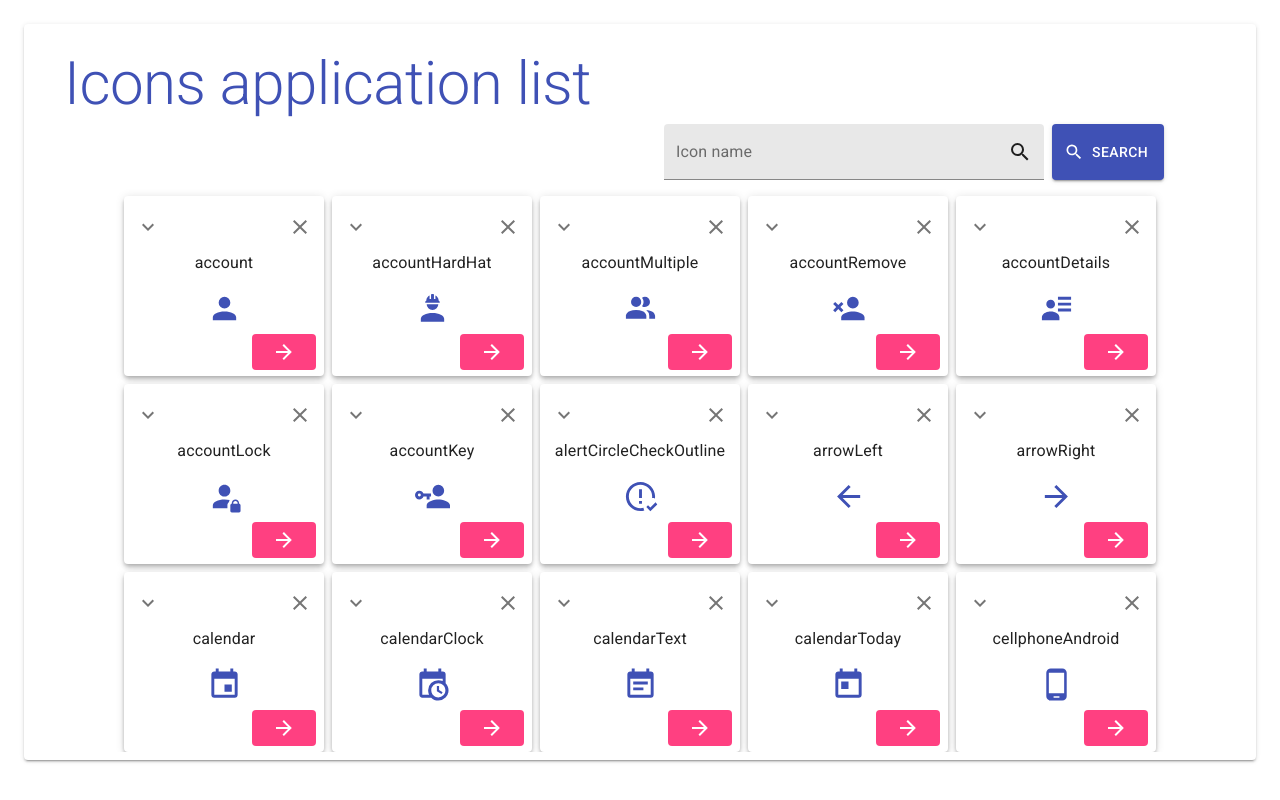
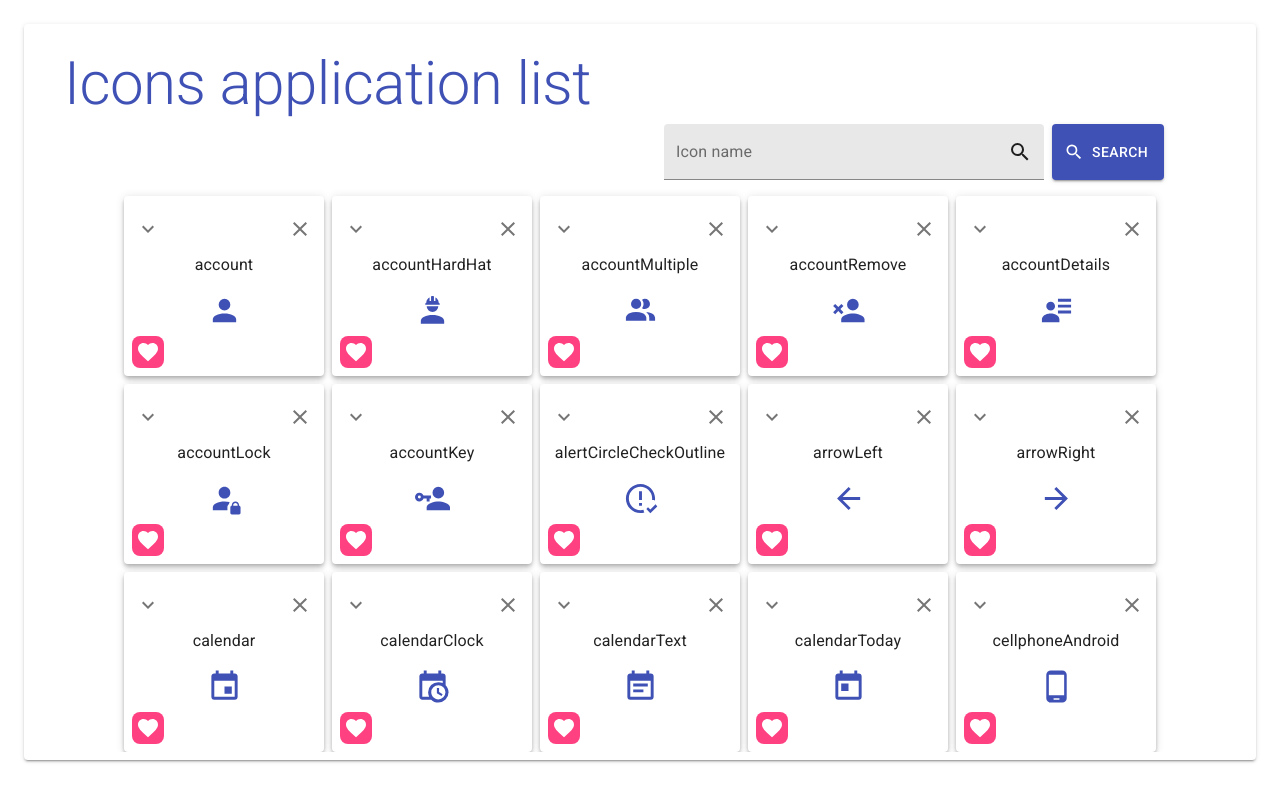
Before and after one commit to Zordanppp/Management-grid-elements, a React (Create React App) app: page / in a window 1280 px wide. Built offline with nearby package versions, Linux system fonts and the light colour scheme.

Commit message:
add clsx and favorite feature

```diff
--- a/package.json
+++ b/package.json
@@ -11,6 +11,7 @@
     "@types/node": "^12.0.0",
     "@types/react": "^16.9.0",
     "@types/react-dom": "^16.9.0",
+    "clsx": "^1.1.1",
     "react": "^16.13.1",
     "react-dom": "^16.13.1",
     "react-hook-form": "^6.3.3",
--- a/src/components/Icon/svgIconPaths.ts
+++ b/src/components/Icon/svgIconPaths.ts
@@ -73,6 +73,10 @@ const svgIconPaths = {
   hammerWrench:
     'M13.78 15.3L19.78 21.3L21.89 19.14L15.89 13.14L13.78 15.3M17.5 10.1C17.11 10.1 16.69 10.05 16.36 9.91L4.97 21.25L2.86 19.14L10.27 11.74L8.5 9.96L7.78 10.66L6.33 9.25V12.11L5.63 12.81L2.11 9.25L2.81 8.55H5.62L4.22 7.14L7.78 3.58C8.95 2.41 10.83 2.41 12 3.58L9.89 5.74L11.3 7.14L10.59 7.85L12.38 9.63L14.2 7.75C14.06 7.42 14 7 14 6.63C14 4.66 15.56 3.11 17.5 3.11C18.09 3.11 18.61 3.25 19.08 3.53L16.41 6.2L17.91 7.7L20.58 5.03C20.86 5.5 21 6 21 6.63C21 8.55 19.45 10.1 17.5 10.1Z',
   hamburgerMenu: 'M3,6H21V8H3V6M3,11H21V13H3V11M3,16H21V18H3V16Z',
+  heart:
+    'M12,21.35L10.55,20.03C5.4,15.36 2,12.27 2,8.5C2,5.41 4.42,3 7.5,3C9.24,3 10.91,3.81 12,5.08C13.09,3.81 14.76,3 16.5,3C19.58,3 22,5.41 22,8.5C22,12.27 18.6,15.36 13.45,20.03L12,21.35Z',
+  heartOff:
+    'M1,4.27L2.28,3L20,20.72L18.73,22L15.18,18.44L13.45,20.03L12,21.35L10.55,20.03C5.4,15.36 2,12.27 2,8.5C2,7.55 2.23,6.67 2.63,5.9L1,4.27M7.5,3C9.24,3 10.91,3.81 12,5.08C13.09,3.81 14.76,3 16.5,3C19.58,3 22,5.41 22,8.5C22,11.07 20.42,13.32 17.79,15.97L5.27,3.45C5.95,3.16 6.7,3 7.5,3Z',
   home: 'M10,20V14H14V20H19V12H22L12,3L2,12H5V20H10Z',
   informationOutline:
     'M11,9H13V7H11M12,20C7.59,20 4,16.41 4,12C4,7.59 7.59,4 12,4C16.41,4 20,7.59 20,12C20,16.41 16.41,20 12,20M12,2A10,10 0 0,0 2,12A10,10 0 0,0 12,22A10,10 0 0,0 22,12A10,10 0 0,0 12,2M11,17H13V11H11V17Z',
--- a/src/pages/Main/index.tsx
+++ b/src/pages/Main/index.tsx
@@ -1,5 +1,6 @@
-import React, { useMemo, useState } from 'react';
+import React, { useMemo, useState, useCallback } from 'react';
 
+import clsx from 'clsx';
 import { useForm, Controller } from 'react-hook-form';
 
 import Paper from '@material-ui/core/Paper';
@@ -22,6 +23,8 @@ function App() {
   const classes = useStyles();
   const methods = useForm();
 
+  const [favorites, setFavorites] = useState<AvailableIcons[]>([]);
+
   const keys = useMemo(
     () => Object.keys(svgIcons).map((iconName) => iconName) as AvailableIcons[],
     [],
@@ -41,6 +44,22 @@ function App() {
     setIconsToShow(newIconsToShow);
   }
 
+  const handleFavorite = useCallback(
+    (iconName: AvailableIcons) => {
+      const index = favorites.findIndex(
+        (favoriteIconName) => favoriteIconName === iconName,
+      );
+      const newFavorites = [...favorites];
+      if (index === -1) {
+        newFavorites.push(iconName);
+      } else {
+        newFavorites.splice(index, 1);
+      }
+      setFavorites(newFavorites);
+    },
+    [favorites],
+  );
+
   const PaperIconHeader = useMemo(
     () => (
       <div className={classes.paperIconHeader}>
@@ -59,17 +78,34 @@ function App() {
     [classes.paperIconHeader],
   );
 
-  const PaperIconFooter = useMemo(
-    () => (
+  const PaperIconFooter = useCallback(
+    (iconName: AvailableIcons) => (
       <div className={classes.paperIconFooter}>
-        <Tooltip title="Options">
-          <Button className={classes.nextCardButton}>
-            <Icon name="arrowRight" />
-          </Button>
-        </Tooltip>
+        {favorites.includes(iconName) ? (
+          <Tooltip title="Unfavorite">
+            <div className={clsx(classes.favoriteButton, classes.footerButton)}>
+              <Icon name="heartOff" onClick={() => handleFavorite(iconName)} />
+            </div>
+          </Tooltip>
+        ) : (
+          <Tooltip title="Favorite">
+            <div
+              className={clsx(classes.unfavoriteButton, classes.footerButton)}
+            >
+              <Icon name="heart" onClick={() => handleFavorite(iconName)} />
+            </div>
+          </Tooltip>
+        )}
       </div>
     ),
-    [classes.paperIconFooter, classes.nextCardButton],
+    [
+      classes.paperIconFooter,
+      classes.footerButton,
+      classes.favoriteButton,
+      classes.unfavoriteButton,
+      handleFavorite,
+      favorites,
+    ],
   );
 
   return (
@@ -128,7 +164,7 @@ function App() {
                   className={classes.icon}
                 />
               </div>
-              {PaperIconFooter}
+              {PaperIconFooter(iconName)}
             </Grid>
           </Paper>
         ))}
--- a/src/pages/Main/styles.ts
+++ b/src/pages/Main/styles.ts
@@ -55,11 +55,6 @@ export const useStyles = makeStyles((theme: Theme) => ({
     alignItems: 'center',
   },
 
-  paperIconFooter: {
-    display: 'flex',
-    justifyContent: 'flex-end',
-  },
-
   paperIcon: {
     display: 'flex',
     justifyContent: 'center',
@@ -74,13 +69,34 @@ export const useStyles = makeStyles((theme: Theme) => ({
     marginTop: theme.spacing(2),
   },
 
-  nextCardButton: {
+  paperIconFooter: {
+    display: 'flex',
+    justifyContent: 'flex-start',
+  },
+
+  footerButton: {
     color: '#FFF',
-    marginRight: theme.spacing(1),
+    width: 32,
+    height: 32,
+    borderRadius: 8,
+    display: 'flex',
+    justifyContent: 'center',
+    alignItems: 'center',
+    marginLeft: theme.spacing(1),
     marginTop: theme.spacing(1),
+  },
+
+  unfavoriteButton: {
     background: theme.palette.secondary.light,
     '&:hover': {
       background: theme.palette.secondary.main,
     },
   },
+
+  favoriteButton: {
+    background: theme.palette.success.main,
+    '&:hover': {
+      background: theme.palette.success.dark,
+    },
+  },
 }));
```
Also changed, not shown: 2 other files (tests, documents, lock files or other folders).
